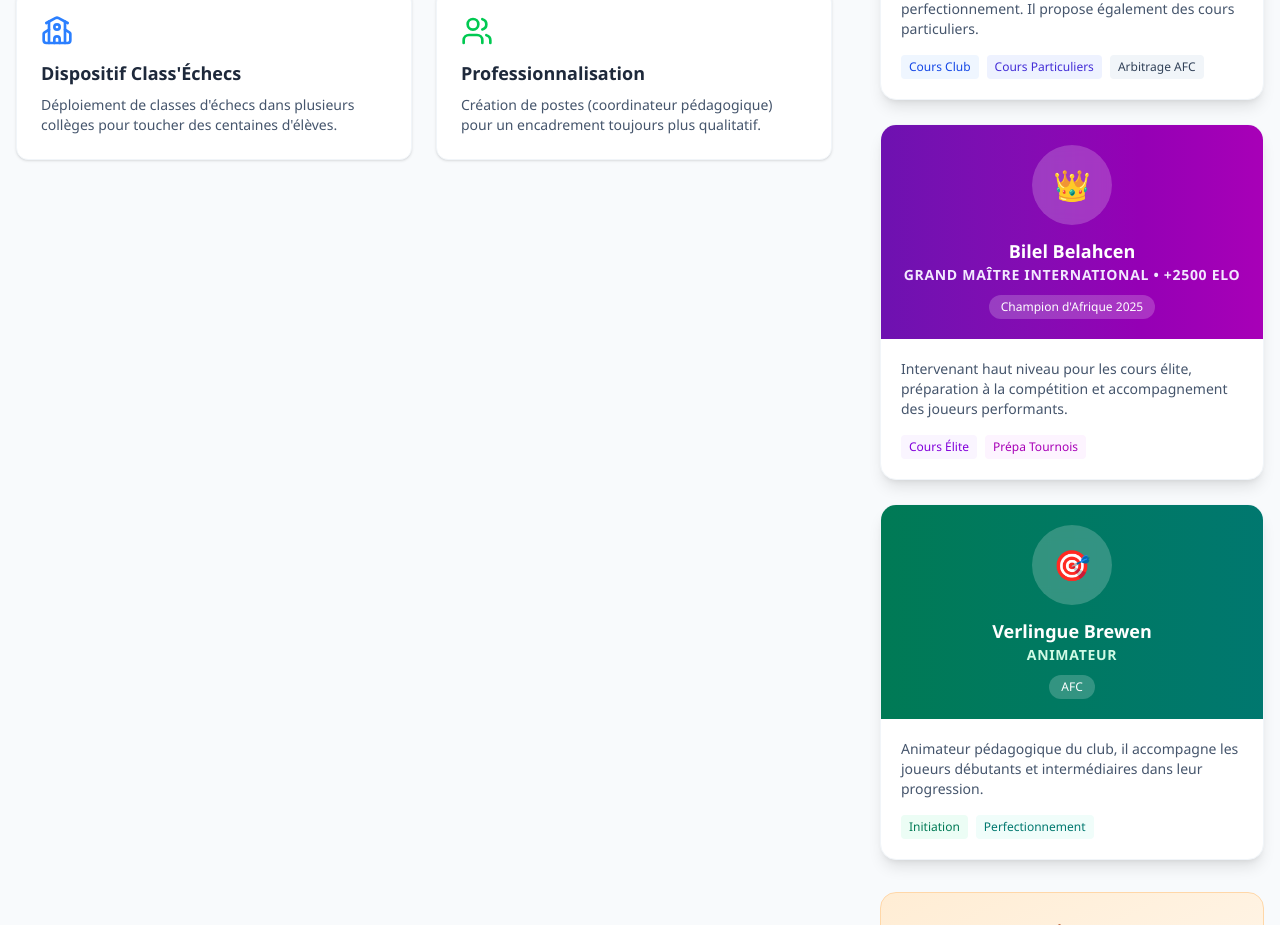
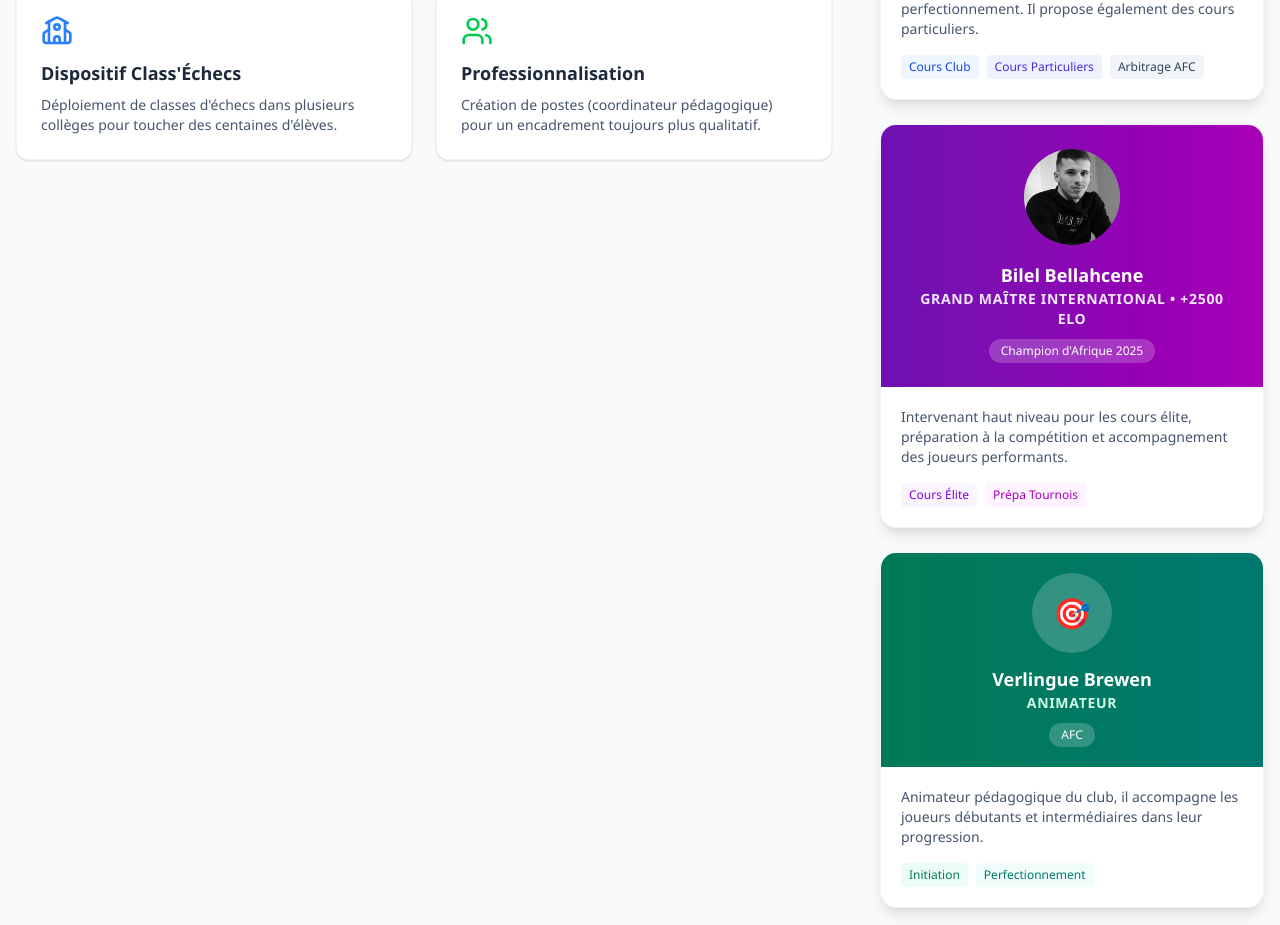
Before and after one commit to jgiraudeau/ac_echecs_calanques, a Next.js app: page /club in a window 1280 px wide. Shown: the part 1660-2585 px from the top of the page. Built offline with nearby package versions, Linux system fonts and the light colour scheme.

Commit message:
Fix Bilel Bellahcene name and add his photo

```diff
--- a/src/app/club/page.tsx
+++ b/src/app/club/page.tsx
@@ -228,13 +228,18 @@ export default function ClubPage() {
                                 </div>
                             </div>
 
-                            {/* Bilel Belahcen */}
+                            {/* Bilel Bellahcene */}
                             <div className="bg-white rounded-2xl shadow-lg overflow-hidden border border-slate-100">
-                                <div className="bg-gradient-to-r from-purple-800 to-fuchsia-700 p-5 text-white text-center">
-                                    <div className="w-20 h-20 bg-white/20 rounded-full mx-auto mb-3 backdrop-blur flex items-center justify-center text-3xl">
-                                        👑
+                                <div className="bg-gradient-to-r from-purple-800 to-fuchsia-700 p-6 text-white text-center">
+                                    <div className="w-24 h-24 bg-white/20 rounded-full mx-auto mb-4 backdrop-blur overflow-hidden flex items-center justify-center relative">
+                                        <Image
+                                            src="/images/bilel_bellahcene.jpg"
+                                            alt="Bilel Bellahcene"
+                                            fill
+                                            className="object-cover"
+                                        />
                                     </div>
-                                    <h4 className="text-lg font-bold">Bilel Belahcen</h4>
+                                    <h4 className="text-lg font-bold">Bilel Bellahcene</h4>
                                     <div className="text-purple-100 font-bold text-sm uppercase tracking-wider mb-2">Grand Maître International • +2500 Elo</div>
                                     <div className="inline-block bg-white/20 px-3 py-1 rounded-full text-xs">Champion d&apos;Afrique 2025</div>
                                 </div>
```
Also changed, not shown: public/images/bilel_bellahcene.jpg (added).
